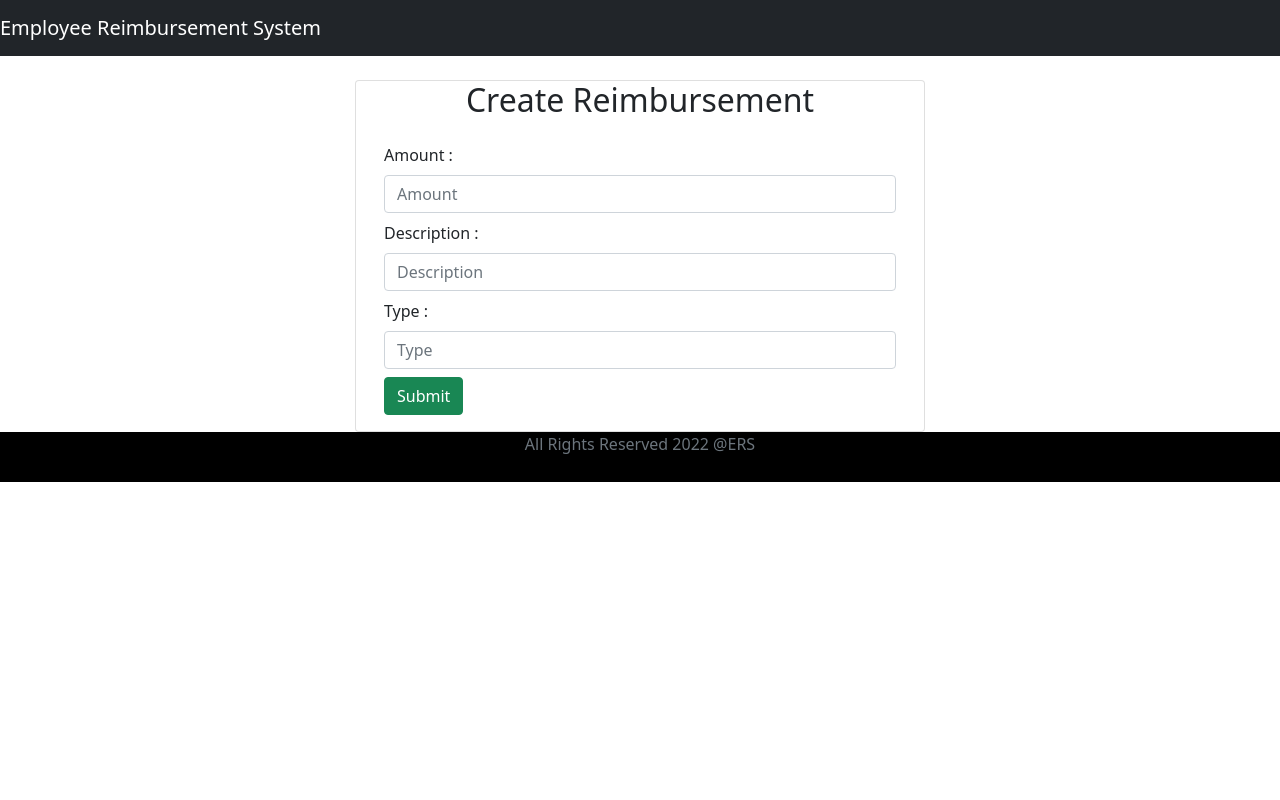
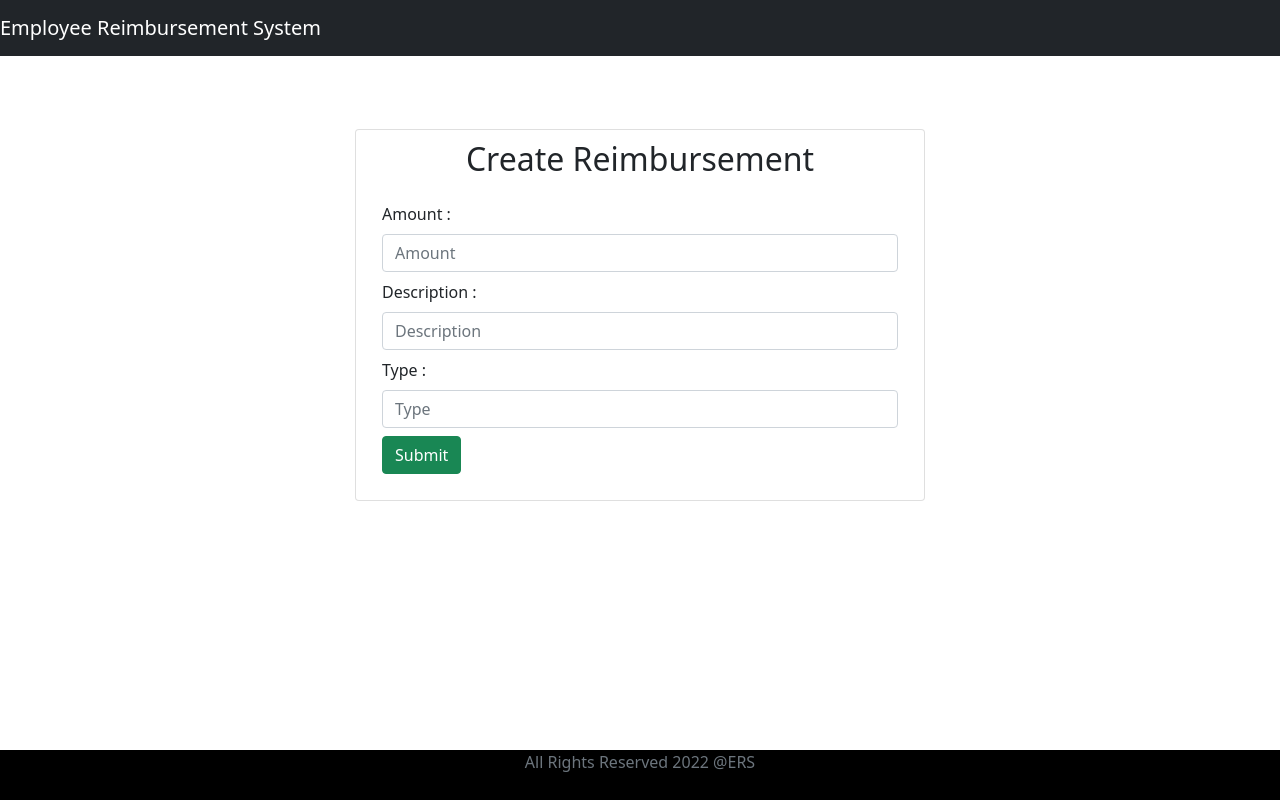
Before and after one commit to 220207-java-enterprise/Team-B-UI, a React (Create React App) app: page /add-reimbursement in a window 1280 px wide. Built offline with nearby package versions, Linux system fonts and the light colour scheme.

Commit message:
add new-reimbursement styles

```diff
--- a/src/App.css
+++ b/src/App.css
@@ -3,7 +3,17 @@ body {
 }
 
 main {
-  min-height: calc(100vh-100px);
+  min-height: calc(100vh - 106px);
+}
+
+#new-reimbursement {
+  display: flex;
+  align-items: center;
+}
+
+#new-reimbursement .card {
+  margin-bottom: 22vh;
+  padding: 10px
 }
 
 footer {
--- a/src/Components/CreateReimbursementComponent.tsx
+++ b/src/Components/CreateReimbursementComponent.tsx
@@ -24,8 +24,7 @@ const CreateReimbursementComponent = () => {
 
   };
   return (
-    <main>
-      <br></br>
+    <main id="new-reimbursement">
       <div className="container">
         <div className="row">
           <div className="card col-md-6 offset-md-3 offset-md-3">
```
